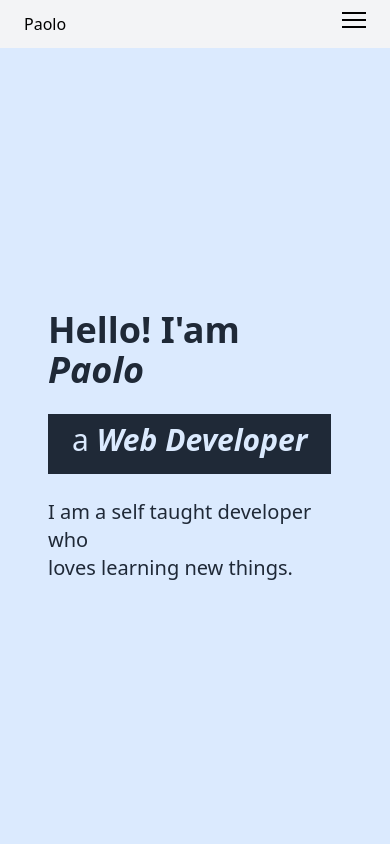
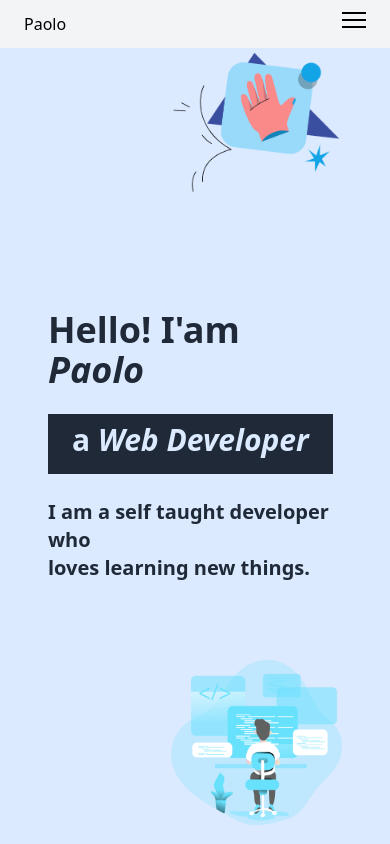
Before and after one commit to Froiod/Portfoliov3, a React (Vite) app: page / in a window 390 px wide. Built offline with nearby package versions, Linux system fonts and the light colour scheme.

Commit message:
hero section

```diff
--- a/src/components/Hero.jsx
+++ b/src/components/Hero.jsx
@@ -1,20 +1,30 @@
-
+import hero from '../assets/hero.png'
+import hero2 from '../assets/hero2.png'
 
 const Hero = () => {
   return (
-    <section className="h-[100vh] flex items-center bg-blue-100 px-12">
-      <div className="pt-12">
+    <section className="h-[100vh] flex items-center justify-between bg-blue-100 px-12">
+      <div className="pt-12 z-10">
         <div className="text-left space-y-6 ">
-          <h1 className="text-4xl sm:text-5xl md:text-6xl lg:text-7xl font-black text-gray-800">
+          <h1 className="text-4xl sm:text-5xl md:text-6xl xl:text-7xl font-black text-gray-800">
             Hello! I'am <span class="italic text-color1">Paolo</span>
           </h1>
-          <p className="text-3xl md:text-5xl  lg:text-6xl text-blue-100 bg-gray-800 inline-block px-6 pt-2 pb-4">
+          <p className="text-3xl md:text-5xl  xl:text-6xl text-blue-100 bg-gray-800 inline-block px-6 pt-2 pb-4 font-bold">
             a<span class="font-600 text-color1 italic font-bold"> Web Developer</span>
           </p>
-          <p className="text-xl md:text-2xl text-gray-800 max-w-sm">
+          <p className="text-xl md:text-2xl text-gray-800 max-w-sm font-semibold">
             I am a self taught developer who <br/>loves learning new things.
           </p>
         </div>
+      </div>
+      <div className='absolute flex justify-end md:hidden top-12 right-12'>
+        <img src={hero2} alt="" className='w-1/2'/>
+      </div>
+      <div className='absolute hidden md:right-12  md:flex lg:w-1/2 items-center justify-end'>
+        <img src={hero} alt="" className=''/>
+      </div>
+      <div className='absolute flex bottom-4 right-12 md:hidden lg:w-1/2 items-center justify-end'>
+        <img src={hero} alt="" className='w-1/2'/>
       </div>
     </section>
   )
```
Also changed, not shown: src/assets/hero.png (added), src/assets/hero2.png (added).
